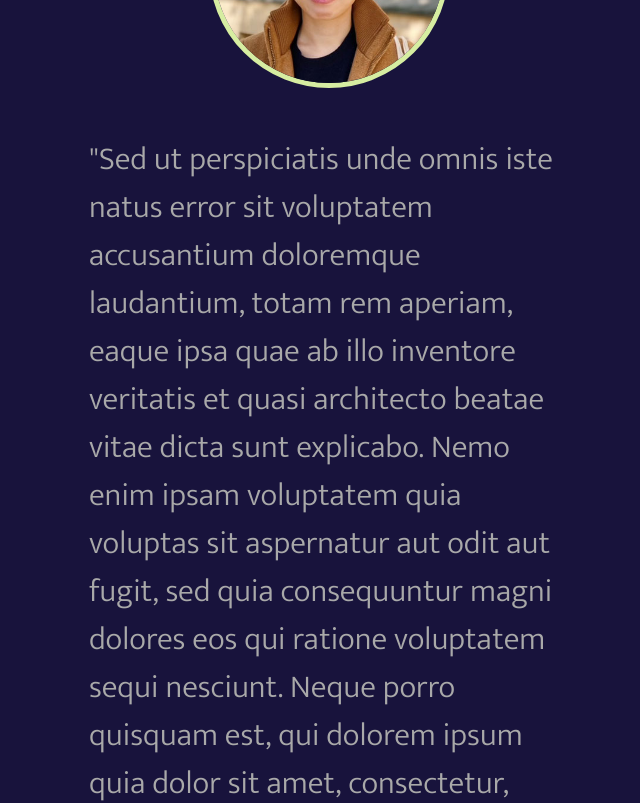
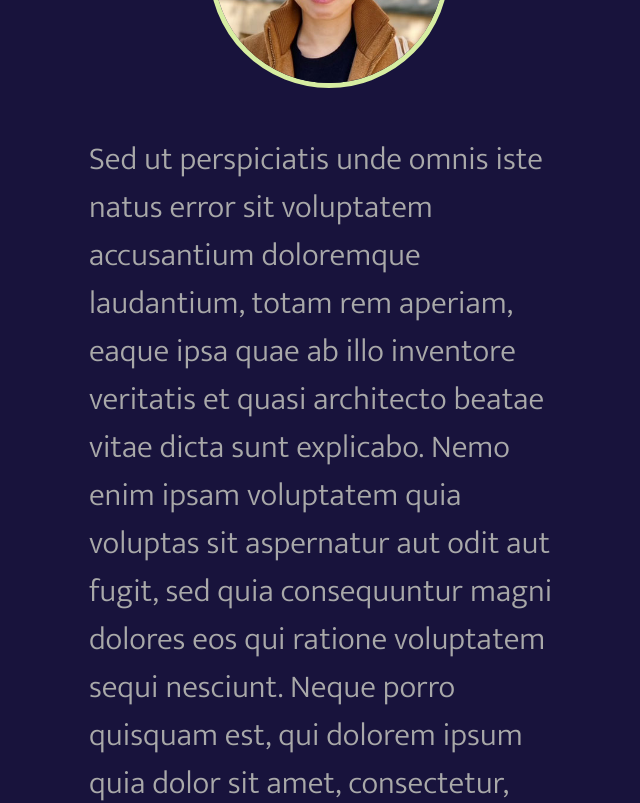
Before and after one commit to sonja-ng/portfolio-site, a Next.js app: page / in a window 1280 px wide. Shown: the part 1160-1963 px from the top of the page, without its empty margins (391-1031 px from the left). Built offline with nearby package versions, Linux system fonts and the light colour scheme; a web font is replaced by a local one.

Commit message:
Edit About

```diff
--- a/components/About/About.js
+++ b/components/About/About.js
@@ -9,9 +9,9 @@ const About = () => {
             <h2>About</h2>
             <Div1>
                     <ImageDiv>
-                        <Image src={Portrait} layout="fill" objectFit="contain"/>
+                        <Image src={Portrait} layout="fill" alt="portrait" objectFit="contain"/>
                     </ImageDiv>
-                    <Paragraph>"Sed ut perspiciatis unde omnis iste natus error sit voluptatem accusantium doloremque laudantium, totam rem aperiam,
+                    <Paragraph>Sed ut perspiciatis unde omnis iste natus error sit voluptatem accusantium doloremque laudantium, totam rem aperiam,
                         eaque ipsa quae ab illo inventore veritatis et quasi architecto beatae vitae dicta sunt explicabo. Nemo enim ipsam voluptatem quia voluptas
                         sit aspernatur aut odit aut fugit, sed quia consequuntur magni dolores eos qui ratione voluptatem sequi nesciunt. Neque porro quisquam est,
                         qui dolorem ipsum quia dolor sit amet, consectetur, adipisci velit.
```
